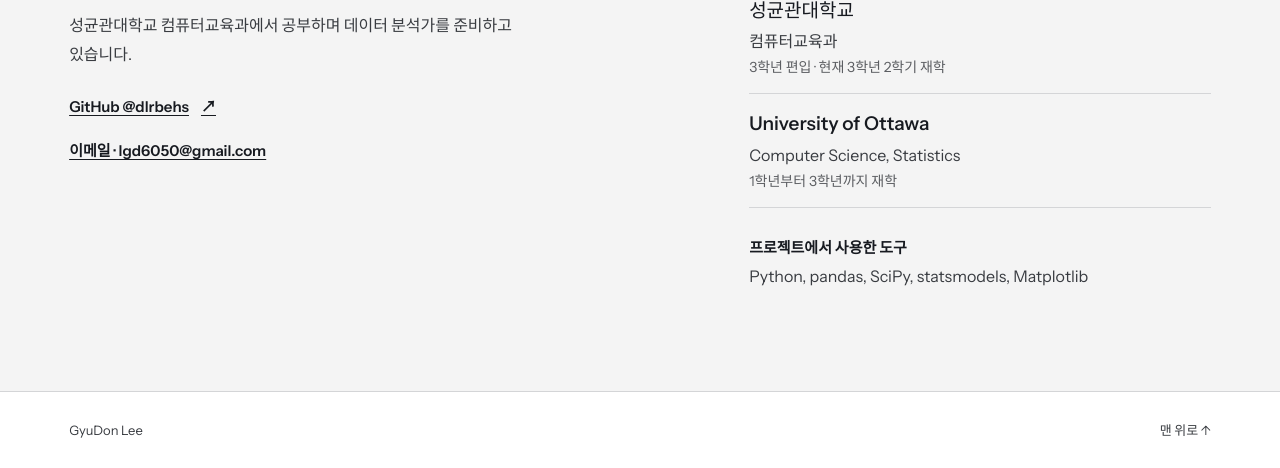
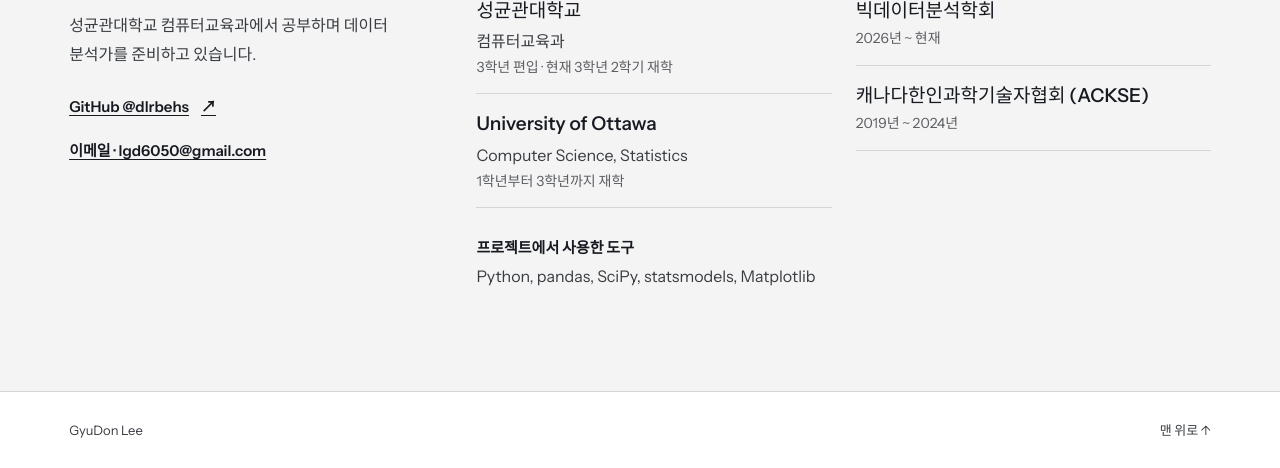
Before and after one commit to dlrbehs/dlrbehs.github.io, a plain HTML site: page index.html in a window 1280 px wide. Shown: the part 1824-2292 px from the top of the page. Drawn offline with Linux system fonts and the light colour scheme.

Commit message:
List association activities alongside education

```diff
--- a/index.html
+++ b/index.html
@@ -73,13 +73,24 @@
             <div><a class="text-link" href="mailto:lgd6050@gmail.com">이메일 · lgd6050@gmail.com</a></div>
           </div>
           <div class="background">
+            <section>
               <h3>학력</h3>
-            <ol class="education-history">
+              <ol class="history">
                 <li><strong>성균관대학교</strong><span>컴퓨터교육과</span><small>3학년 편입 · 현재 3학년 2학기 재학</small></li>
                 <li><strong lang="en">University of Ottawa</strong><span lang="en">Computer Science, Statistics</span><small>1학년부터 3학년까지 재학</small></li>
               </ol>
+            </section>
+            <section>
+              <h3>활동</h3>
+              <ol class="history">
+                <li><strong>빅데이터분석학회</strong><small>2026년 ~ 현재</small></li>
+                <li><strong>캐나다한인<wbr>과학기술자협회 (ACKSE)</strong><small>2019년 ~ 2024년</small></li>
+              </ol>
+            </section>
+            <section class="project-tools">
               <h3>프로젝트에서 사용한 도구</h3>
               <p lang="en">Python, pandas, SciPy, statsmodels, Matplotlib</p>
+            </section>
           </div>
         </div>
       </div>
--- a/style.css
+++ b/style.css
@@ -115,17 +115,19 @@ nav a:hover, .reader-nav a:hover, footer a:hover { text-decoration: underline; }
 .text-link:hover { color: var(--blue-text); }
 
 .about { background: var(--surface); }
-.about-grid { display: grid; grid-template-columns: minmax(0, 1.35fr) minmax(0, 1fr); gap: clamp(32px, 6vw, 90px); align-items: start; }
+.about-grid { display: grid; gap: 40px; align-items: start; }
 .bio h3 { font-size: clamp(26px, 2.4vw, 36px); letter-spacing: -.04em; font-weight: 550; }
 .bio h3 span { display: inline-block; margin-left: 6px; font-size: .64em; font-weight: 400; color: var(--muted); }
 .bio p { max-width: 28em; margin-block: 14px 16px; }
+.background { display: grid; gap: 28px 24px; }
+.project-tools { grid-column: 1 / -1; }
 .background h3 { font-size: 15px; font-weight: 600; }
-.education-history { list-style: none; padding: 0; margin-block: 8px 28px; }
-.education-history li { padding-block: 15px; border-bottom: 1px solid var(--line); }
-.education-history strong, .education-history span, .education-history small { display: block; }
-.education-history strong { font-size: 19px; font-weight: 550; }
-.education-history span, .background p { margin-top: 4px; color: var(--body); }
-.education-history small { margin-top: 3px; color: var(--muted); font-size: 14px; }
+.history { list-style: none; padding: 0; margin-top: 8px; }
+.history li { padding-block: 15px; border-bottom: 1px solid var(--line); }
+.history strong, .history span, .history small { display: block; }
+.history strong { font-size: 19px; font-weight: 550; }
+.history span, .background p { margin-top: 4px; color: var(--body); }
+.history small { margin-top: 3px; color: var(--muted); font-size: 14px; }
 footer { background: var(--paper); border-top: 1px solid var(--line); font-size: 13px; color: var(--body); }
 footer .wrap { display: flex; align-items: center; justify-content: space-between; gap: 16px; min-height: 76px; }
 
@@ -176,14 +178,17 @@ thead { background: var(--surface); }
 .cell h3 { margin-block: 16px 8px; font-size: 16px; }
 
 @media (min-width: 761px) {
-  .feature, .about-grid { grid-template-columns: repeat(12, minmax(0, 1fr)); column-gap: 24px; }
-  .project-photo, .bio { grid-column: span 7; }
+  .feature { grid-template-columns: repeat(12, minmax(0, 1fr)); column-gap: 24px; }
+  .project-photo { grid-column: span 7; }
   .project-photo { margin-right: clamp(8px, 2.5vw, 40px); }
-  .project-copy, .background { grid-column: span 5; }
+  .project-copy { grid-column: span 5; }
+  .background { grid-template-columns: repeat(2, minmax(0, 1fr)); }
+}
+@media (min-width: 1000px) {
+  .about-grid { grid-template-columns: minmax(0, 1fr) minmax(0, 2fr); }
 }
 @media (max-width: 760px) {
-  .feature, .about-grid { grid-template-columns: minmax(0, 1fr); gap: 28px; }
-  .about-grid { gap: 40px; }
+  .feature { grid-template-columns: minmax(0, 1fr); gap: 28px; }
   .project-copy h3 br { display: none; }
   .project-copy h3 { margin-block: 8px 14px; }
   .project-photo img { aspect-ratio: 3 / 2; }
```
Lines whose indentation alone changed are shown as unchanged.
